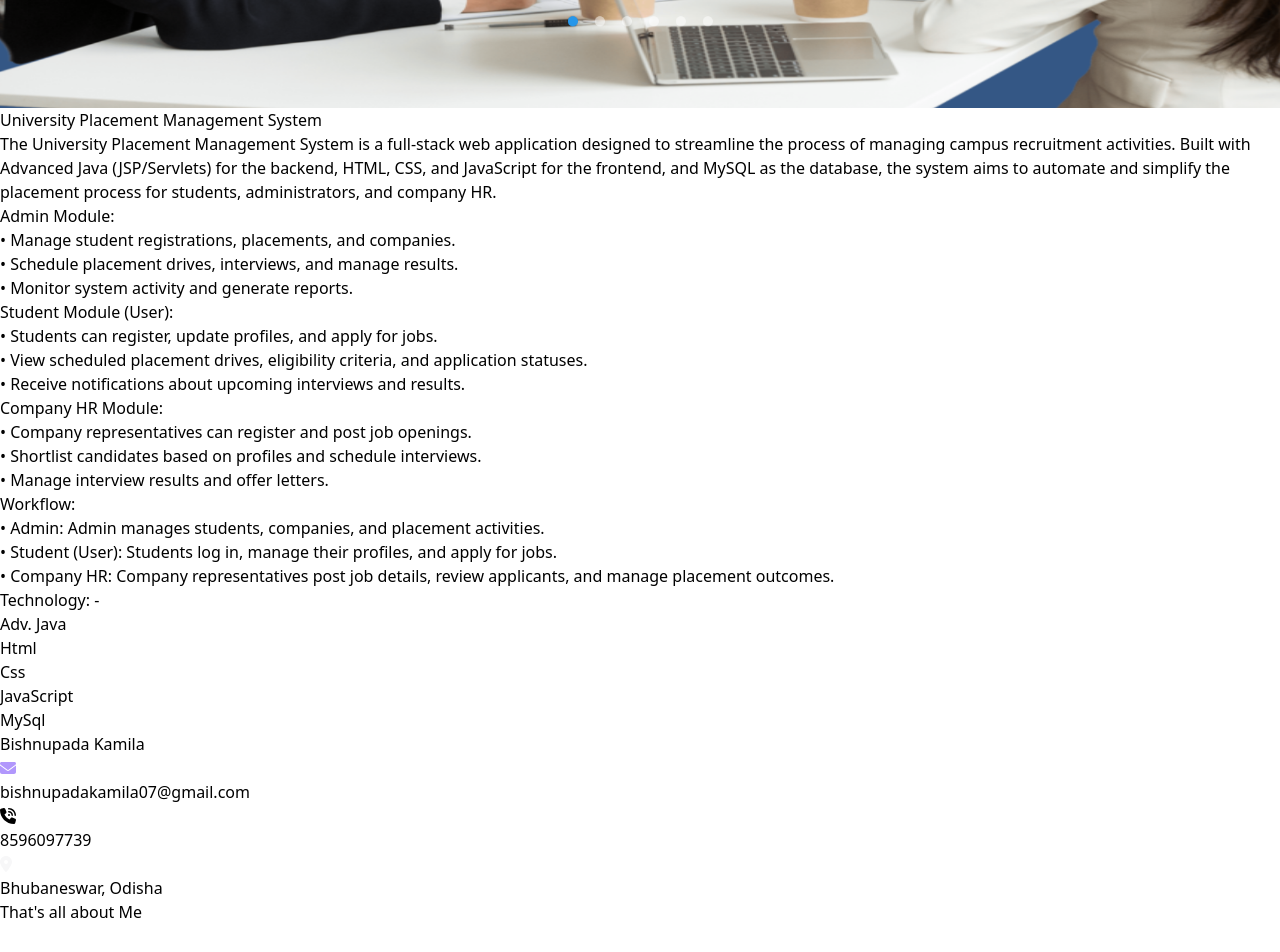
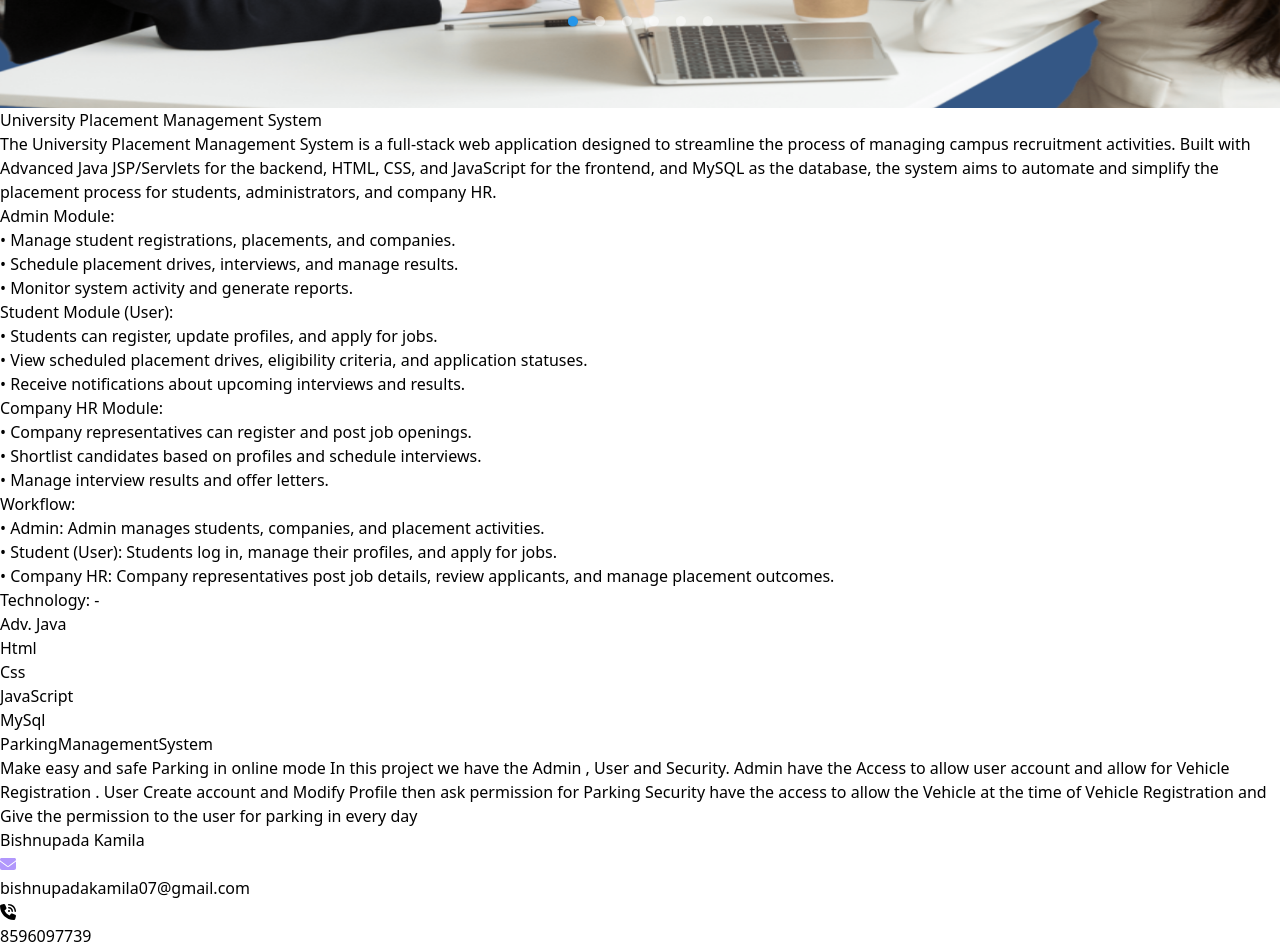
Before and after one commit to bishnu-kamila/Portfolio, a React (Vite) app: page / in a window 1280 px wide. Shown: the part 6500-7452 px from the top of the page. Before the commit the page ends 7424 px from the top, so only its background shows below. Built offline with nearby package versions, Linux system fonts and the light colour scheme.

Commit message:
Update project component

```diff
--- a/src/Component/Me.jsx
+++ b/src/Component/Me.jsx
@@ -8,6 +8,7 @@ import Projects from "./Projects/Projects";
 import UPMS from "./Projects/UPMS";
 import Education from "./Education";
 import Footer from "./Footer";
+import Parking from "./Projects/Parking";
 
 function Me() {
 
@@ -75,6 +76,7 @@ function Me() {
         <Education/>
         <Projects/>
         <UPMS/>
+        <Parking/>
         <Footer/>
         </>
 
--- a/src/Component/Projects/Parking.jsx
+++ b/src/Component/Projects/Parking.jsx
@@ -15,17 +15,18 @@ const Parking = ()=>{
 
     return(
         <>
-            <div>
+            <div className="text-white w-[630px] ml-[100px]">
                 <h1
-                className="data-aos=zoom-in-left"
+                className="data-aos=zoom-in-left font-bold text-4xl ml-[30px] mt-[70px] "
                 >ParkingManagementSystem</h1>
-                <div>
+                <div className="mt-[30px]">
                     Make easy and safe Parking in online mode In this project we have the Admin , User and Security. Admin
                     have the Access to allow user account and allow for Vehicle Registration . User Create account and Modify
                     Profile then ask permission for Parking Security have the access to allow the Vehicle at the time of Vehicle
                     Registration and Give the permission to the user for parking in every day
                 </div>
             </div>
+            <div className="w-[1200px] h-[12px] ml-[150px] mt-[150px] bg-white rounded-2xl"></div>
         </>
     )
 }
--- a/src/Component/Projects/UPMS.jsx
+++ b/src/Component/Projects/UPMS.jsx
@@ -24,11 +24,11 @@ const UPMS = ()=>{
             <div className="text-white ml-[100px] mt-[200px] ">
                 <h1
                 data-aos="zoom-in-left"
-                className="text-bold text-4xl">University Placement Management System</h1>
+                className="text-4xl font-bold">University Placement Management System</h1>
                 <p
                 data-aos="zoom-in-right"
                 className="w-[700px] mt-[50px] text">
-                The University Placement Management System is a full-stack web application designed to streamline the process of managing campus recruitment activities. Built with Advanced Java (JSP/Servlets) for the backend, HTML, CSS, and JavaScript for the frontend, and MySQL as the database, the system aims to automate and simplify the placement process for students, administrators, and company HR.
+                The University Placement Management System is a full-stack web application designed to streamline the process of managing campus recruitment activities. Built with Advanced Java JSP/Servlets for the backend, HTML, CSS, and JavaScript for the frontend, and MySQL as the database, the system aims to automate and simplify the placement process for students, administrators, and company HR.
                 </p>
                 <h1
                 data-aos="zoom-up-right"
```
